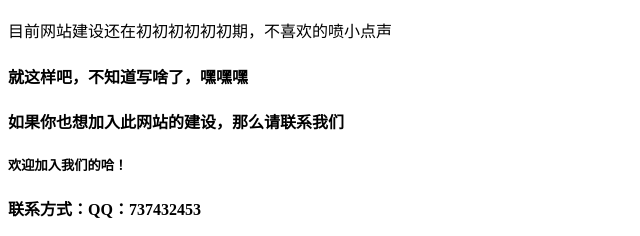
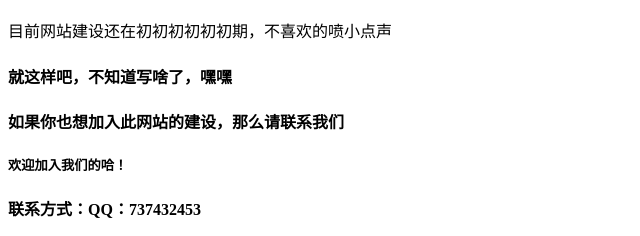
Before and after one commit to sixu123/sixu123.github.io, a plain HTML site: page index.html in a window 1280 px wide. Shown: the part 161-397 px from the top of the page, 0-640 px from the left. Drawn offline with Linux system fonts and the light colour scheme.

Commit message:
更新 index.html

```diff
--- a/index.html
+++ b/index.html
@@ -10,7 +10,7 @@
     <p>嘿嘿嘿，深夜无聊突发奇想，做一个网站。嘿嘿嘿</p>
     <h4>目前由于我的域名和服务器还没买下来（我挺懒的），所以只能先在这做个静态网页。不过后期一定会在网站上做好多好多有趣的项目，等着吧</h4>
     <p>目前网站建设还在初初初初初初期，不喜欢的喷小点声</p>
-    <h4>就这样吧，不知道写啥了，嘿嘿嘿</h4>
+    <h4>就这样吧，不知道写啥了，嘿嘿</h4>
     <h4>如果你也想加入此网站的建设，那么请联系我们</h4>
     <h5>欢迎加入我们的哈！</h5>
     <h4>联系方式：QQ：737432453</h4>
```
